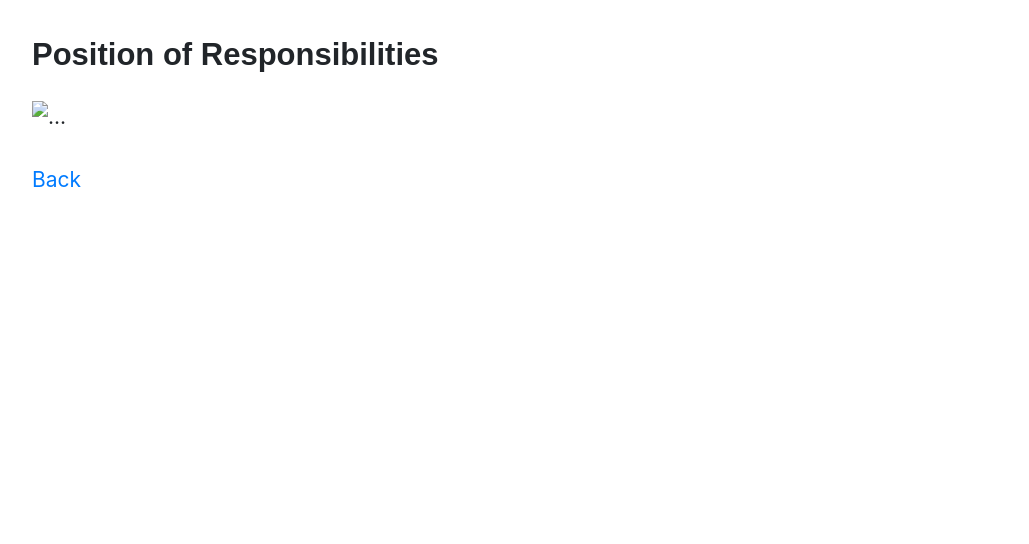
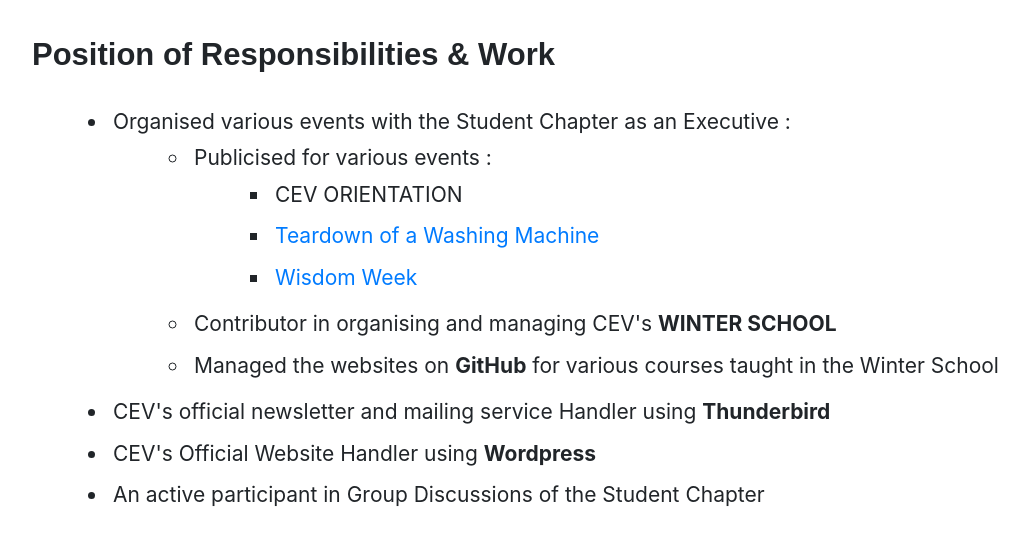
Before and after one commit to shivanshsinghal107/CS50W, a plain HTML site: page project0/cev.html in a window 1280 px wide. Shown: the whole page, without its empty margins (4-1033 px from the left). Drawn offline with nearby package versions, Linux system fonts and the light colour scheme.

Commit message:
Modified some lines of codes in other html files.

```diff
--- a/project0/cev.html
+++ b/project0/cev.html
@@ -5,27 +5,33 @@
   <link rel = "stylesheet" type = "text/css" href = "stylesheet.css">
   <link rel = "stylesheet" href = "https://maxcdn.bootstrapcdn.com/bootstrap/4.3.1/css/bootstrap.min.css">
   <style>
+  img{
+    height: auto;
+    width: 100%;
+  }
+  li{
+    padding: 5px;
+  }
   </style>
  </head>
  <body>
-   <div class = "heading">Position of Responsibilities</div>
+   <div class = "heading">Position of Responsibilities & Work</div>
    <div class = "description">
-   <div id="carouselExampleSlidesOnly" class="carousel slide" data-ride="carousel">
-    <div class="carousel-inner">
-    <div class="carousel-item active">
-        <img src="..." class="d-block w-100" alt="...">
-    </div>
-    <div class="carousel-item">
-      <img src="..." class="d-block w-100" alt="...">
-    </div>
-    <div class="carousel-item">
-      <img src="..." class="d-block w-100" alt="...">
-    </div>
-    </div>
-   </div>
-   <br>
-   <a href = "index.html">Back</a>
-   <br><br>
-   </div>
+     <ul>
+       <li>Organised various events with the Student Chapter as an Executive :<br><ul>
+         <li>Publicised for various events :
+          <ul>
+           <li>CEV ORIENTATION</li>
+           <li><a href="https://www.cevgroup.org/washing-machine-tear-down/">Teardown of a Washing Machine</a></li>
+           <li><a href="https://www.cevgroup.org/lumieres-wisdom-week/">Wisdom Week</a></li>
+          </ul>
+         </li>
+         <li>Contributor in organising and managing CEV's <b>WINTER SCHOOL</b></li><li>Managed the websites on <b>GitHub</b> for various courses taught in the Winter School</li>
+       </ul>
+       </li>
+       <li>CEV's official newsletter and mailing service Handler using <b>Thunderbird</b></li>
+       <li>CEV's Official Website Handler using <b>Wordpress</b></li>
+       <li>An active participant in Group Discussions of the Student Chapter</li>
+     </ul>
  </body>
 </html>
```
Also changed, not shown: project0/contact.html (+1 -1 lines), project0/thank.html (+1 -1 lines).
